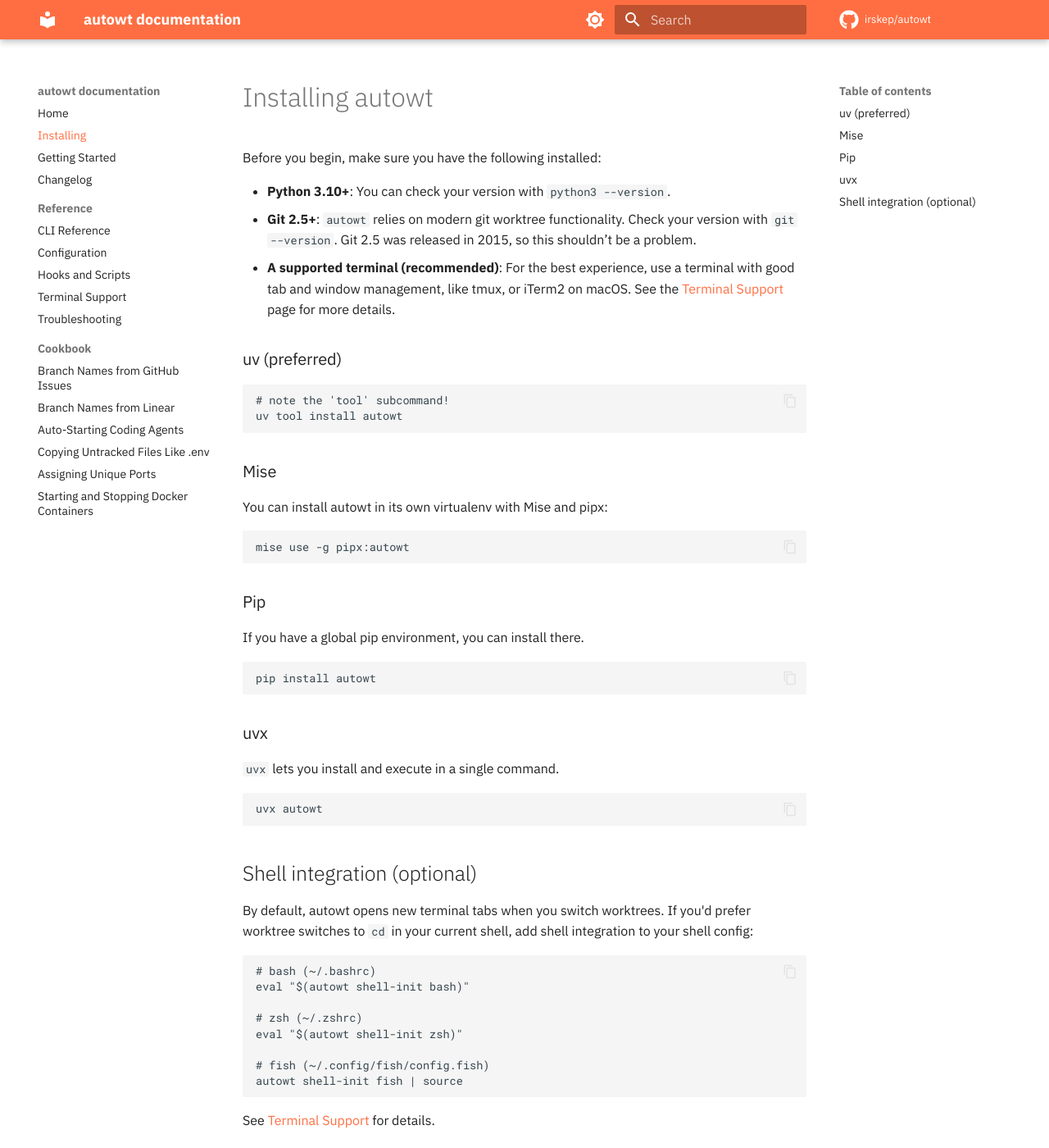
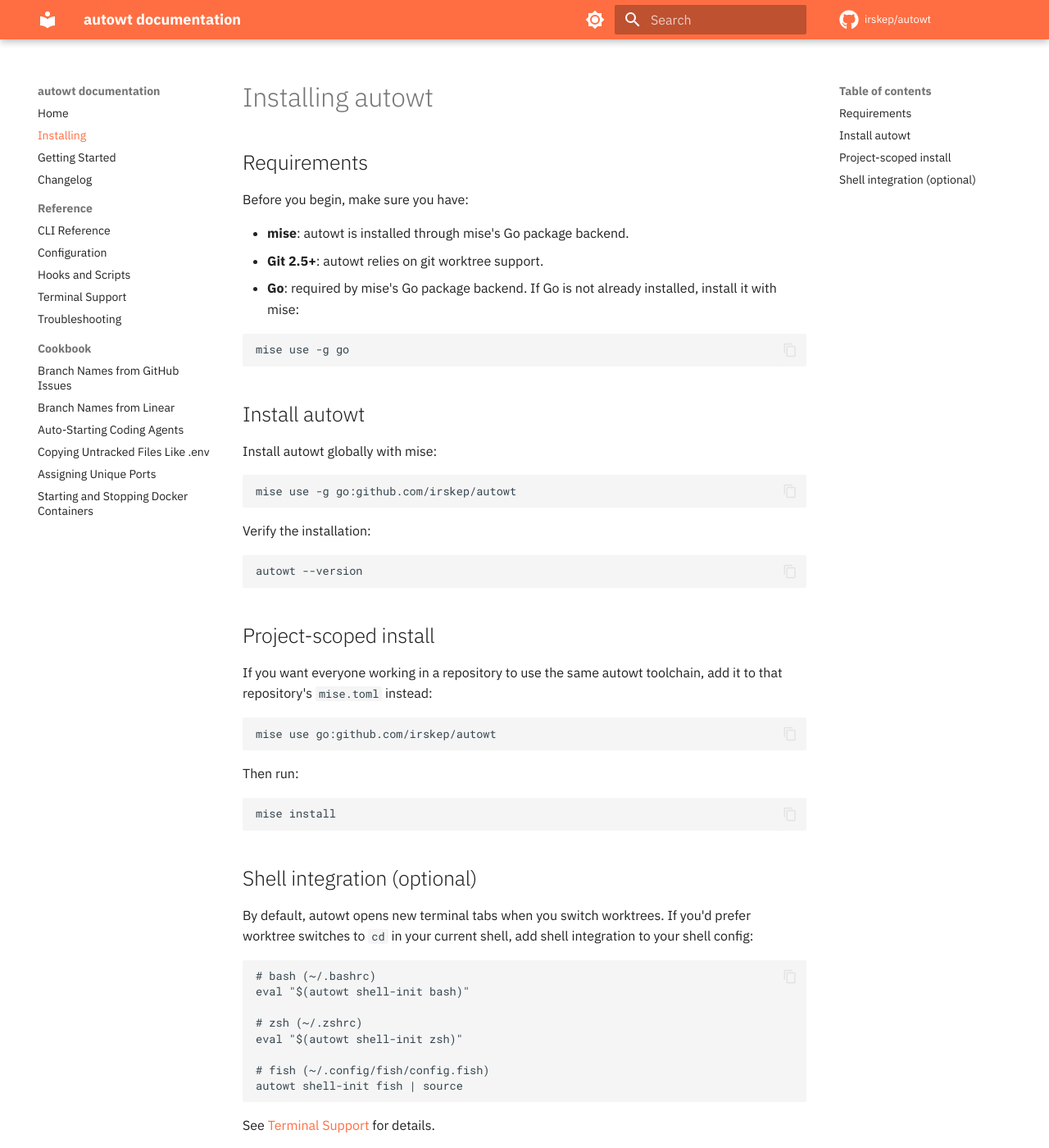
Before and after one commit to irskep/autowt, an MkDocs documentation site: the page built from docs/install.md, in a window 1280 px wide and 1400 px high. Shown: the whole window at 82% size. Built offline with MkDocs 1.6.1 and Material for MkDocs 9.7.7, drawn with Linux system fonts in a browser that asks for light colours; comment, search, counter and statistics services are not loaded; the version menu is left out.

Commit message:
Update install docs and docs tooling

````diff
--- a/docs/install.md
+++ b/docs/install.md
@@ -1,40 +1,43 @@
 # Installing autowt
 
-Before you begin, make sure you have the following installed:
+## Requirements
 
--   **Python 3.10+**: You can check your version with `python3 --version`.
--   **Git 2.5+**: `autowt` relies on modern git worktree functionality. Check your version with `git --version`. Git 2.5 was released in 2015, so this shouldn’t be a problem.
--   **A supported terminal (recommended)**: For the best experience, use a terminal with good tab and window management, like tmux, or iTerm2 on macOS. See the [Terminal Support](terminalsupport.md) page for more details.
+Before you begin, make sure you have:
 
-### uv (preferred)
+-   **mise**: autowt is installed through mise's Go package backend.
+-   **Git 2.5+**: autowt relies on git worktree support.
+-   **Go**: required by mise's Go package backend. If Go is not already installed, install it with mise:
 
-```sh
-# note the 'tool' subcommand!
-uv tool install autowt
+```bash
+mise use -g go
 ```
 
-### Mise
+## Install autowt
 
-You can install autowt in its own virtualenv with Mise and pipx:
+Install autowt globally with mise:
 
 ```bash
-mise use -g pipx:autowt
+mise use -g go:github.com/irskep/autowt
 ```
 
-### Pip
+Verify the installation:
 
-If you have a global pip environment, you can install there.
-
-```sh
-pip install autowt
+```bash
+autowt --version
 ```
 
-### uvx
+## Project-scoped install
 
-`uvx` lets you install and execute in a single command.
+If you want everyone working in a repository to use the same autowt toolchain, add it to that repository's `mise.toml` instead:
 
 ```bash
-uvx autowt
+mise use go:github.com/irskep/autowt
+```
+
+Then run:
+
+```bash
+mise install
 ```
 
 ## Shell integration (optional)
--- a/pyproject.toml
+++ b/pyproject.toml
@@ -69,7 +69,6 @@
     "pytest-asyncio>=1.1.0",
 ]
 docs = [
-    "zensical==0.0.15",
     "pymdown-extensions>=10.3.1",
     "mkdocs-github-admonitions-plugin",
 ]
````
Also changed, not shown: README.md (+2 -9 lines), docs/index.md (+2 -9 lines), mise.toml (+5 -4 lines), release-audit-revised.txt (+5 -4 lines), 1 other file.
